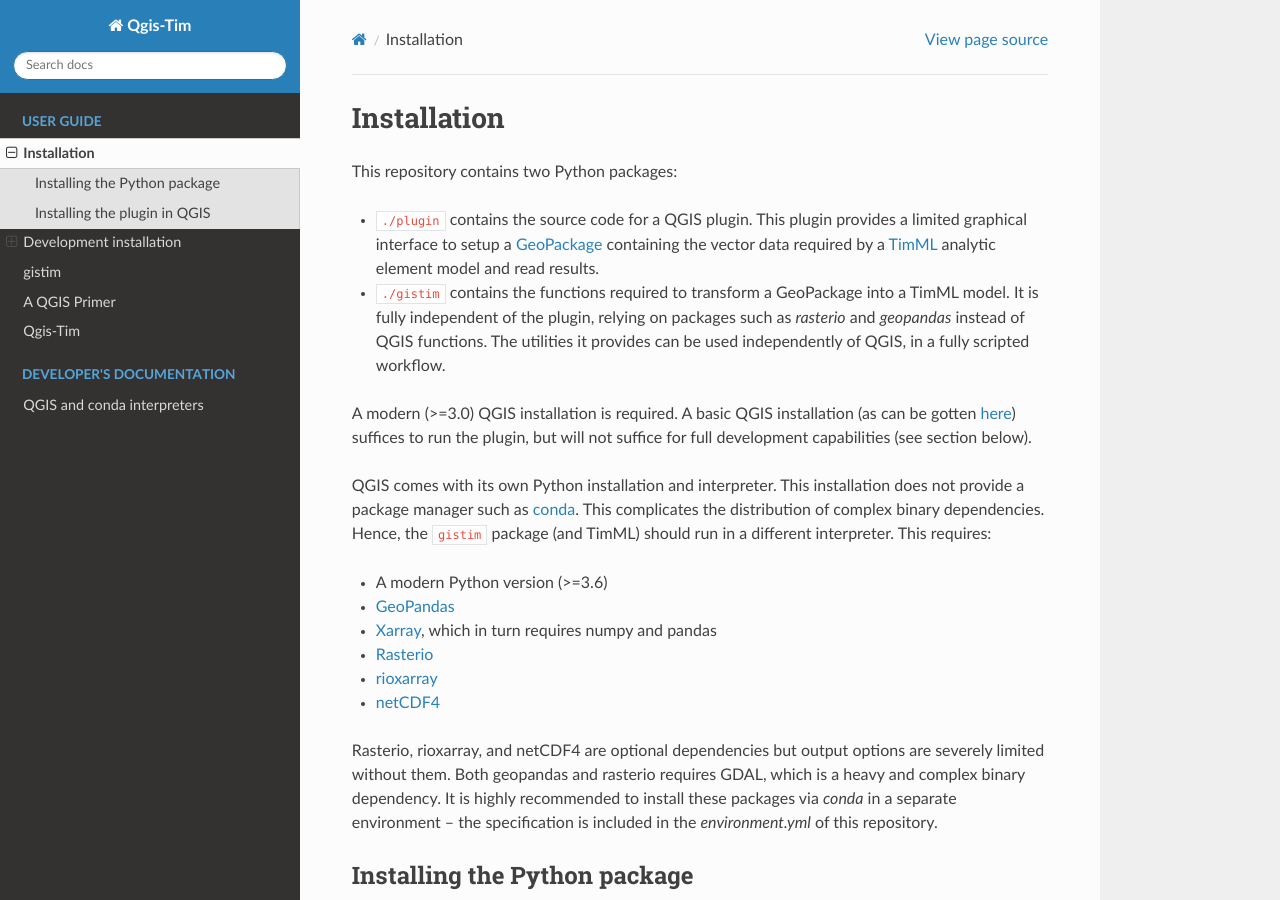
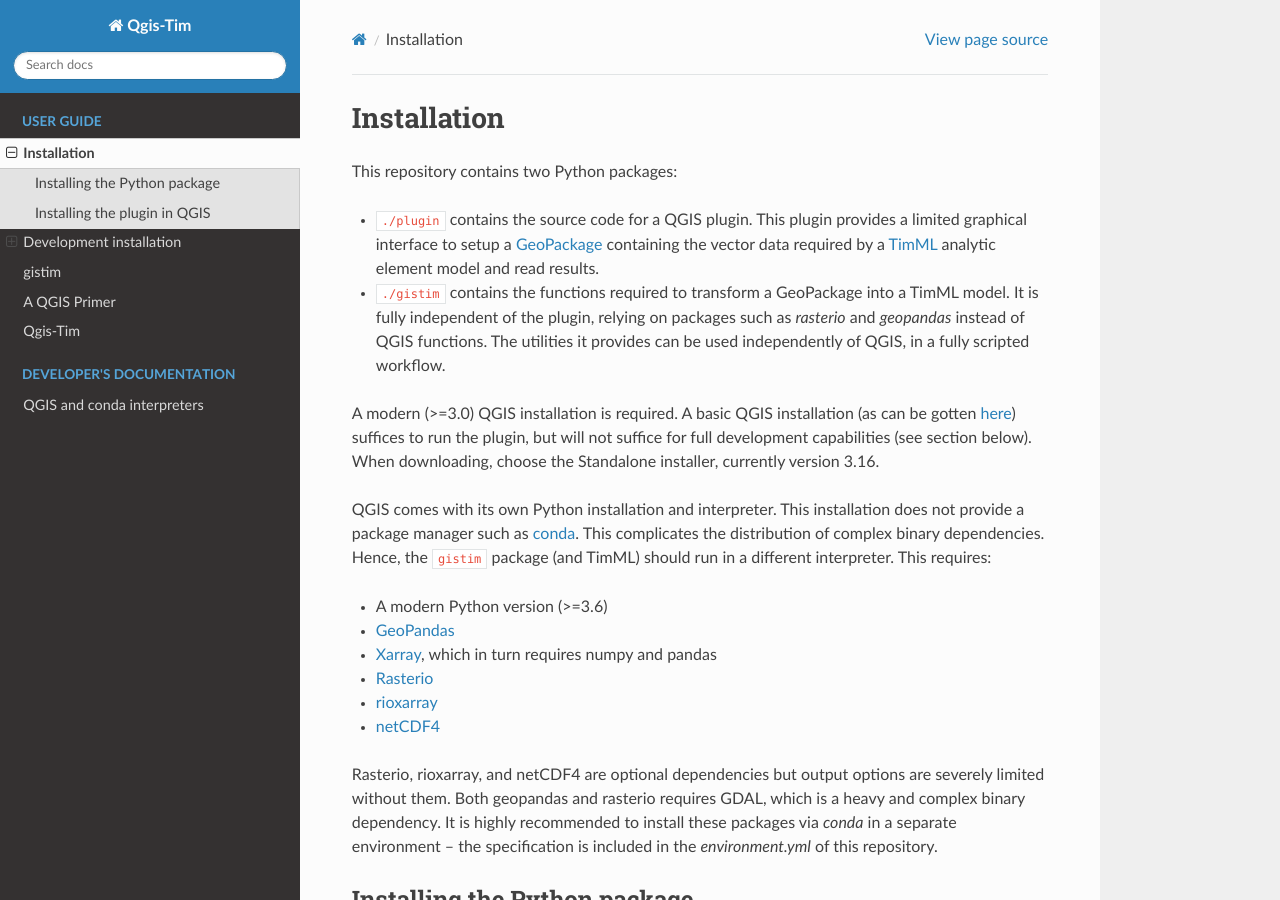
Before and after one commit to Deltares/QGIS-Tim, a Sphinx documentation site: the page built from docs/installation.rst, in a window 1280 px wide and 900 px high. Built offline with Sphinx 7.4.7 and the Read the Docs theme 2.0.0, drawn with Linux system fonts in a browser that asks for light colours.

Commit message:
Specify installation: standalone qgis installer

```diff
--- a/docs/installation.rst
+++ b/docs/installation.rst
@@ -15,7 +15,8 @@
 
 A modern (>=3.0) QGIS installation is required. A basic QGIS installation (as can be
 gotten `here <https://qgis.org/en/site/>`_) suffices to run the plugin, but will
-not suffice for full development capabilities (see section below).
+not suffice for full development capabilities (see section below). When downloading,
+choose the Standalone installer, currently version 3.16.
 
 QGIS comes with its own Python installation and interpreter. This installation
 does not provide a package manager such as
```
